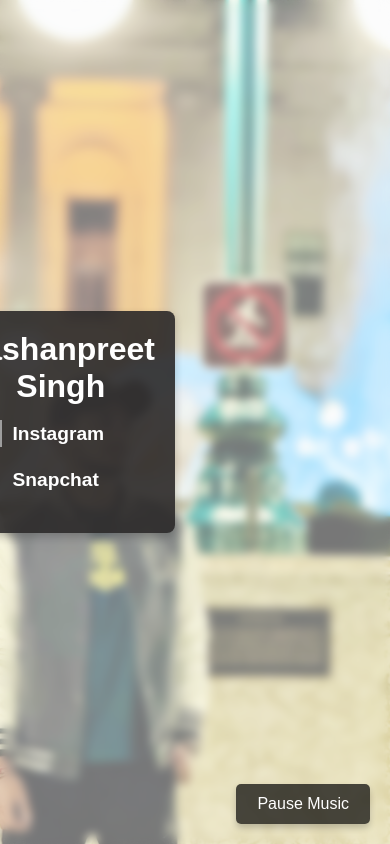
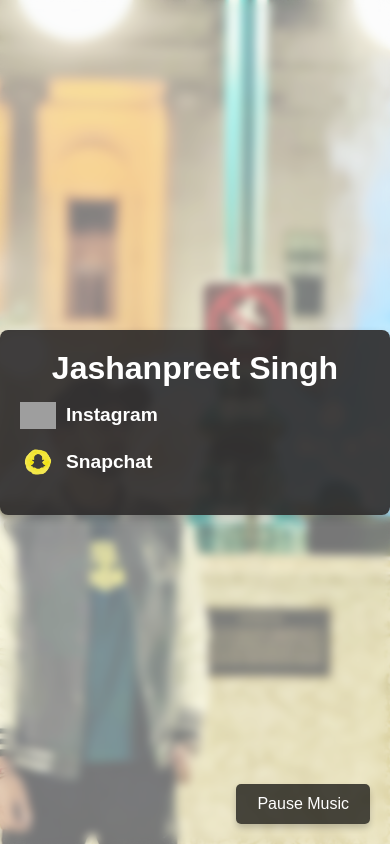
Before and after one commit to jashan-in/jashanweb, a plain HTML site: page index.html in a window 390 px wide. Drawn offline with Linux system fonts and the light colour scheme; grey boxes are pictures that could not be loaded.

Commit message:
FIX 01 mobile issue fixed

```diff
--- a/index.html
+++ b/index.html
@@ -10,8 +10,8 @@
             margin: 0;
             height: 100vh;
             display: flex;
-            justify-content: flex-end;
-            align-items: center;
+            justify-content: center; /* Center content horizontally */
+            align-items: center; /* Center content vertically */
             background: url('jashan.jpg') no-repeat center center fixed;
             background-size: cover;
             position: relative;
@@ -34,7 +34,7 @@
             color: #fff;
             padding: 20px;
             width: 300px;
-            margin-right: 215px;
+            margin: 0 auto;
             text-align: center;
             border-radius: 8px;
             box-shadow: 0px 4px 8px rgba(0, 0, 0, 0.2);
@@ -42,16 +42,24 @@
             z-index: 1;
         }
 
+        /* Mobile-specific adjustments */
+        @media (max-width: 768px) {
+            .content-box {
+                margin: 20px auto; /* Add some top margin for spacing */
+                width: 90%; /* Make the box responsive on small screens */
+            }
+        }
+
         h1 {
             font-size: 2rem;
             margin: 0;
-            transition: color 0.3s ease, transform 0.3s ease; /* Add transition for hover effect */
+            transition: color 0.3s ease, transform 0.3s ease;
         }
 
         h2 {
             margin: 15px 0;
             font-size: 1.2rem;
-            transition: color 0.3s ease, transform 0.3s ease; /* Add transition for hover effect */
+            transition: color 0.3s ease, transform 0.3s ease;
         }
 
         a {
@@ -61,7 +69,7 @@
             display: flex;
             align-items: center;
             gap: 10px;
-            transition: color 0.3s ease, transform 0.3s ease; /* Add transition for text and logo */
+            transition: color 0.3s ease, transform 0.3s ease;
         }
 
         a img {
@@ -71,23 +79,22 @@
         }
 
         a:hover {
-            color: #FFD700; /* Gold color on hover for both text and logo */
+            color: #FFD700;
         }
 
         a:hover img {
-            transform: scale(1.2); /* Scale the logo */
+            transform: scale(1.2);
         }
 
         a:hover span {
-            color: #FFD700; /* Change the color of the text to gold on hover */
-            transform: scale(1.2); /* Scale the text on hover */
+            color: #FFD700;
+            transform: scale(1.2);
         }
 
         a span {
-            transition: transform 0.3s ease; /* Ensure smooth text scaling */
+            transition: transform 0.3s ease;
         }
 
-        /* Heart Animation */
         .heart {
             position: absolute;
             width: 50px;
@@ -148,7 +155,7 @@
         }
 
         #music-toggle:hover {
-            color: #FFD700; /* Gold on hover */
+            color: #FFD700;
         }
     </style>
 </head>
@@ -168,19 +175,16 @@
         </h2>
     </div>
 
-    <!-- Background Music -->
     <audio id="background-music" autoplay loop>
         <source src="wavy.mp3" type="audio/mpeg">
         Your browser does not support the audio element.
     </audio>
 
-    <!-- Music Controls -->
     <div class="music-controls">
         <button id="music-toggle">Pause Music</button>
     </div>
 
     <script>
-        // Heart animation on click
         document.body.addEventListener('click', function(e) {
             if (!e.target.closest('.content-box')) {
                 let heart = document.createElement('div');
@@ -192,7 +196,6 @@
             }
         });
 
-        // Music toggle functionality
         const music = document.getElementById('background-music');
         const musicToggle = document.getElementById('music-toggle');
 
```
